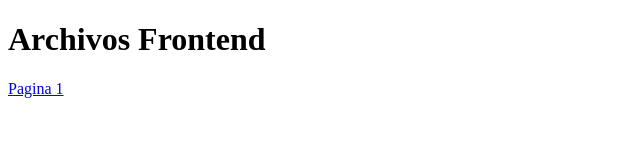
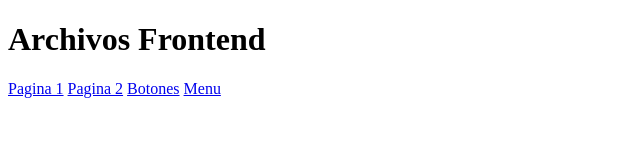
Before and after one commit to grisgmo/Front-end, a plain HTML site: page index.html in a window 1280 px wide. Shown: the whole page, without its empty margins (0-640 px from the left). Drawn offline with Linux system fonts and the light colour scheme.

Commit message:
Act. Botones

```diff
--- a/index.html
+++ b/index.html
@@ -6,7 +6,14 @@
 <body>
 	<h1>Archivos Frontend</h1>
 
+<div>
+	<a href="\pagina1\">Pagina 1</a>
 
-	<a href="\pagina1\">Pagina 1</a>
+	<a href="\pagina2\">Pagina 2</a>
+
+	<a href="\ejemplo_Menu\index.html">Botones</a>
+
+	<a href="\Botones_css\index.html">Menu</a>
+</div>
 </body>
 </html>
```
Also changed, not shown: ejemplo_menu/index.html (renamed from ejemplo menu/index.html), ejemplo_menu/style.css (renamed from ejemplo menu/style.css).
